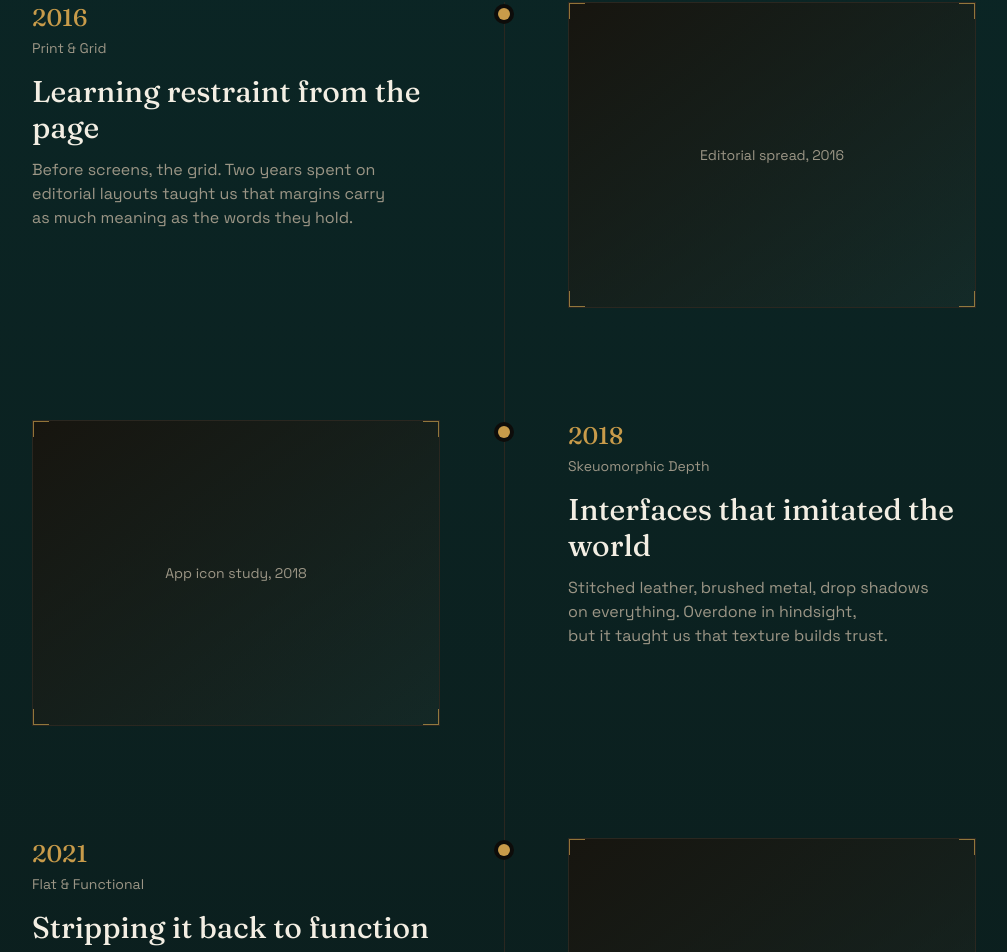
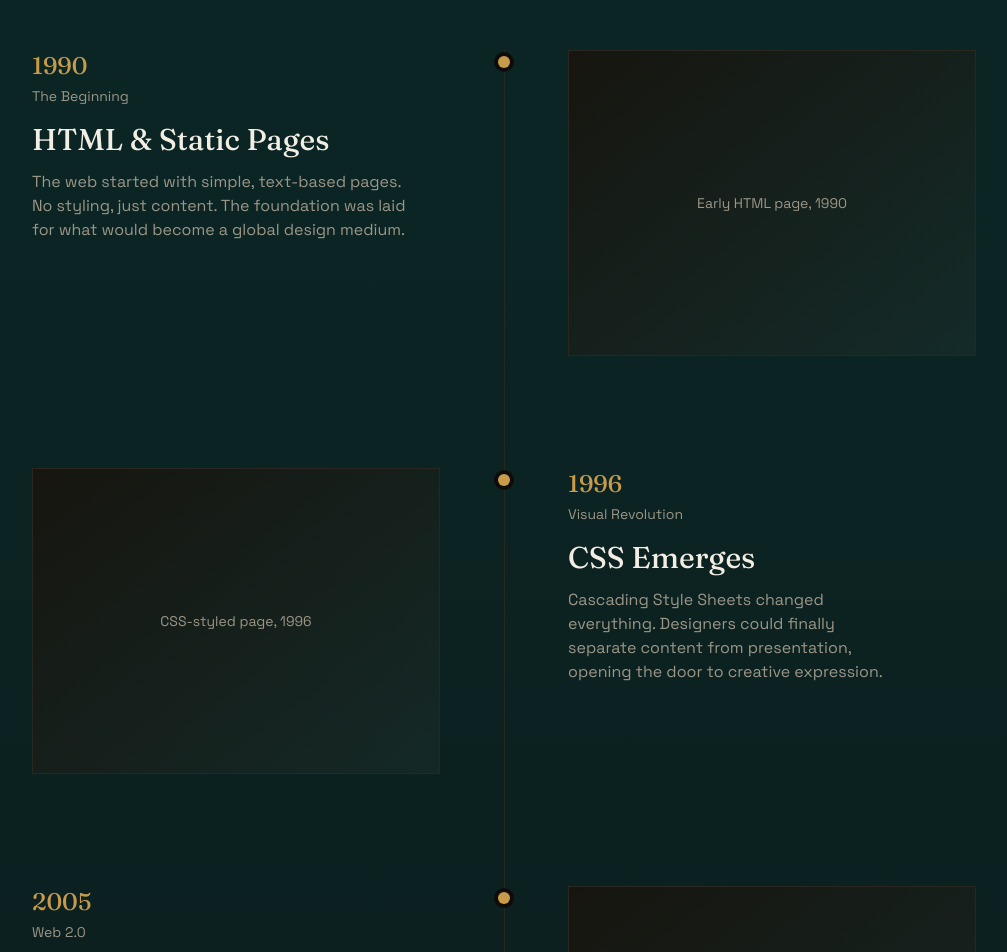
Before and after one commit to Yves-Tabor/Web-designer, a React (Vite) app: page / in a window 1280 px wide. Shown: the part 1584-2536 px from the top of the page, without its empty margins (136-1143 px from the left). Built offline with nearby package versions, Linux system fonts and the light colour scheme; the HTML template or start-up script is replaced by a standard one.

Commit message:
refactor: refining text

```diff
--- a/src/components/Timeline.tsx
+++ b/src/components/Timeline.tsx
@@ -1,17 +1,15 @@
 import { motion, useReducedMotion } from 'framer-motion'
 import { timeline, type TimelineEntry } from '../data/timeline'
 
-function PlaceholderFrame({ label }: { label: string }) {
+function PlaceholderFrame({ label, description }: { label: string; description: string }) {
   return (
-    <div className="relative aspect-[4/3] w-full border border-line bg-gradient-to-br from-surface to-sage/10">
-      {/* Corner ticks -- a small nod to a contact sheet / archive plate,
-          purely decorative. */}
-      <span className="absolute left-0 top-0 h-4 w-4 border-l border-t border-gold/70" />
-      <span className="absolute right-0 top-0 h-4 w-4 border-r border-t border-gold/70" />
-      <span className="absolute bottom-0 left-0 h-4 w-4 border-b border-l border-gold/70" />
-      <span className="absolute bottom-0 right-0 h-4 w-4 border-b border-r border-gold/70" />
+    <div className="group relative aspect-[4/3] w-full overflow-hidden border border-line bg-gradient-to-br from-surface to-sage/10">
       <div className="flex h-full w-full items-center justify-center p-6 text-center">
         <span className="text-sm text-muted">{label}</span>
+      </div>
+
+      <div className="absolute inset-0 flex flex-col bg-black/70 p-6 opacity-0 transition-all duration-300 ease-out group-hover:opacity-100 -translate-y-full group-hover:translate-y-0">
+        <p className="text-balance text-ink">{description}</p>
       </div>
     </div>
   )
@@ -45,7 +43,7 @@ function TimelineRow({ entry, index }: { entry: TimelineEntry; index: number })
       <div
         className={`mt-6 md:mt-0 ${fromLeft ? 'md:order-2 md:pl-8' : 'md:order-1 md:pr-8'}`}
       >
-        <PlaceholderFrame label={entry.placeholder} />
+        <PlaceholderFrame label={entry.placeholder} description={entry.description} />
       </div>
     </motion.div>
   )
@@ -56,9 +54,9 @@ export function Timeline() {
     <section id="archive" className="py-28 md:py-36">
       <div className="mx-auto max-w-5xl px-6 md:px-10">
         <div className="mb-20 max-w-lg">
-          <p className="text-sm text-muted">A short history</p>
+          <p className="text-sm text-muted">The evolution</p>
           <h2 className="mt-3 font-display text-4xl text-ink md:text-5xl">
-            How we got to quiet.
+            How web design transformed.
           </h2>
         </div>
 
--- a/src/data/timeline.ts
+++ b/src/data/timeline.ts
@@ -9,43 +9,51 @@ export interface TimelineEntry {
 
 export const timeline: TimelineEntry[] = [
   {
-    year: '2016',
-    era: 'Print & Grid',
-    title: 'Learning restraint from the page',
+    year: '1990',
+    era: 'The Beginning',
+    title: 'HTML & Static Pages',
     description:
-      'Before screens, the grid. Two years spent on editorial layouts taught us that margins carry as much meaning as the words they hold.',
-    placeholder: 'Editorial spread, 2016',
+      'The web started with simple, text-based pages. No styling, just content. The foundation was laid for what would become a global design medium.',
+    placeholder: 'Early HTML page, 1990',
+  },
+  {
+    year: '1996',
+    era: 'Visual Revolution',
+    title: 'CSS Emerges',
+    description:
+      'Cascading Style Sheets changed everything. Designers could finally separate content from presentation, opening the door to creative expression.',
+    placeholder: 'CSS-styled page, 1996',
+  },
+  {
+    year: '2005',
+    era: 'Web 2.0',
+    title: 'Interactive Experiences',
+    description:
+      'AJAX brought dynamic content without page reloads. The web became more like applications, setting the stage for modern interactivity.',
+    placeholder: 'Web 2.0 interface, 2005',
+  },
+  {
+    year: '2010',
+    era: 'Responsive Era',
+    title: 'Mobile-First Design',
+    description:
+      'Smartphones demanded flexible layouts. Responsive design became essential, forcing designers to think beyond fixed desktop dimensions.',
+    placeholder: 'Responsive layout, 2010',
   },
   {
     year: '2018',
-    era: 'Skeuomorphic Depth',
-    title: 'Interfaces that imitated the world',
+    era: 'Modern Web',
+    title: 'Component Systems',
     description:
-      'Stitched leather, brushed metal, drop shadows on everything. Overdone in hindsight, but it taught us that texture builds trust.',
-    placeholder: 'App icon study, 2018',
-  },
-  {
-    year: '2021',
-    era: 'Flat & Functional',
-    title: 'Stripping it back to function',
-    description:
-      'The pendulum swung hard. Flat colour, no ornament, everything justified by a user story. Clean, but it often forgot to feel like anything.',
-    placeholder: 'Dashboard redesign, 2021',
-  },
-  {
-    year: '2024',
-    era: 'Motion-First',
-    title: 'Letting movement carry meaning',
-    description:
-      'Once performant animation became cheap, we started designing the transition before the screen. State changes became the interface.',
-    placeholder: 'Prototype reel, 2024',
+      'Design systems and component libraries emerged. Consistency and scalability became paramount, changing how teams approach web design.',
+    placeholder: 'Design system, 2018',
   },
   {
     year: '2026',
-    era: 'Neo-Archive',
-    title: 'Where we are now',
+    era: 'The Future',
+    title: 'AI-Enhanced Design',
     description:
-      'Warm, tactile, a little cinematic. We borrow the discipline of the archive and the expressiveness of film to make small interfaces feel alive.',
-    placeholder: 'Current studio work, 2026',
+      'Artificial intelligence is transforming how we create. From generative layouts to adaptive interfaces, the boundary between design and technology continues to blur.',
+    placeholder: 'AI-powered interface, 2026',
   },
 ]
```
